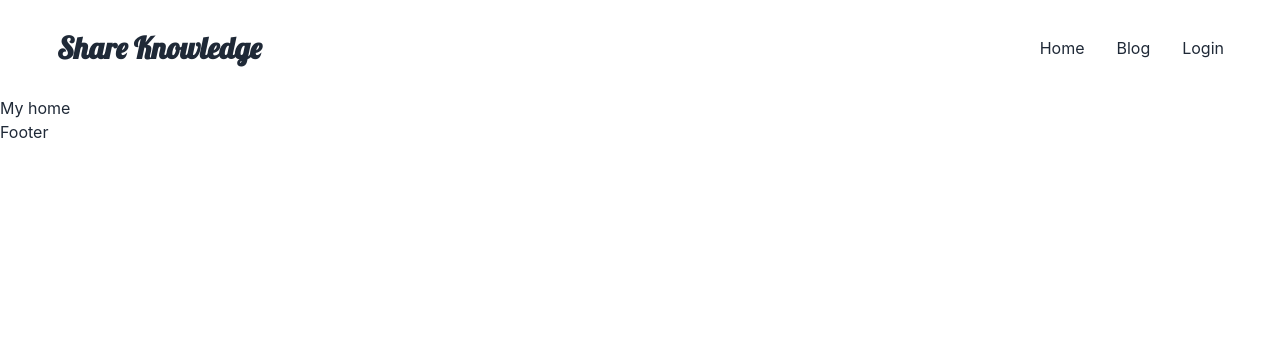
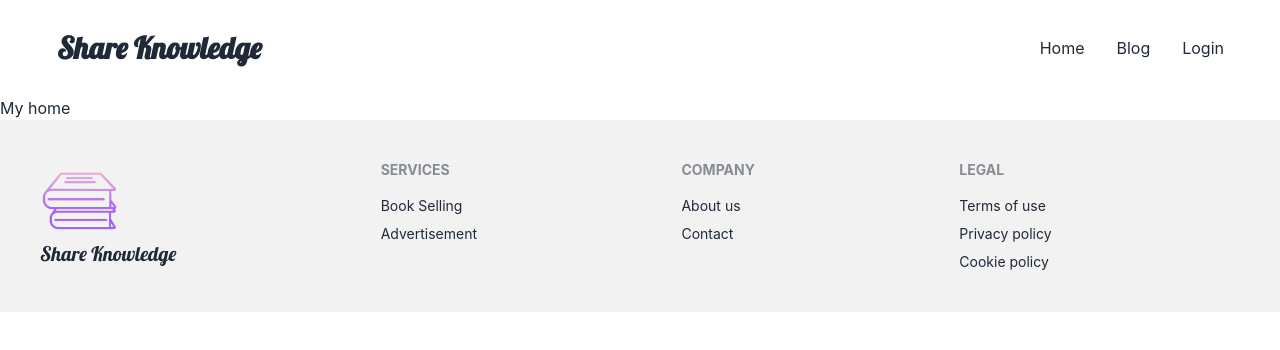
Before and after one commit to Anita-Mahmud/share-knowledge, a React (Create React App) app: page / in a window 1280 px wide. Shown: the top 350 px of the page. Built offline with nearby package versions, Linux system fonts and the light colour scheme.

Commit message:
footer added

```diff
--- a/src/Pages/Shared/Footer/Footer.js
+++ b/src/Pages/Shared/Footer/Footer.js
@@ -1,9 +1,33 @@
 import React from 'react';
-
+import { Link } from 'react-router-dom';
+import logo from '../../../images/logo.png';
 const Footer = () => {
     return (
         <div>
-            <h2>Footer</h2>
+            <footer className="footer p-10 bg-base-200 text-base-content">
+                <div>
+                   <Link to='/'>
+                   <img src={logo} alt='book' className='w-20'/>
+                    <p className="link link-hover font-lobster text-xl">Share Knowledge</p>
+                   </Link>
+                </div>
+                <div>
+                    <span className="footer-title">Services</span>
+                    <Link className="link link-hover">Book Selling</Link>
+                    <Link className="link link-hover">Advertisement</Link>
+                </div>
+                <div>
+                    <span className="footer-title">Company</span>
+                    <Link className="link link-hover">About us</Link>
+                    <Link className="link link-hover">Contact</Link>
+                </div>
+                <div>
+                    <span className="footer-title">Legal</span>
+                    <Link className="link link-hover">Terms of use</Link>
+                    <Link className="link link-hover">Privacy policy</Link>
+                    <Link className="link link-hover">Cookie policy</Link>
+                </div>
+            </footer>
         </div>
     );
 };
```
Also changed, not shown: src/images/logo.png (added).
